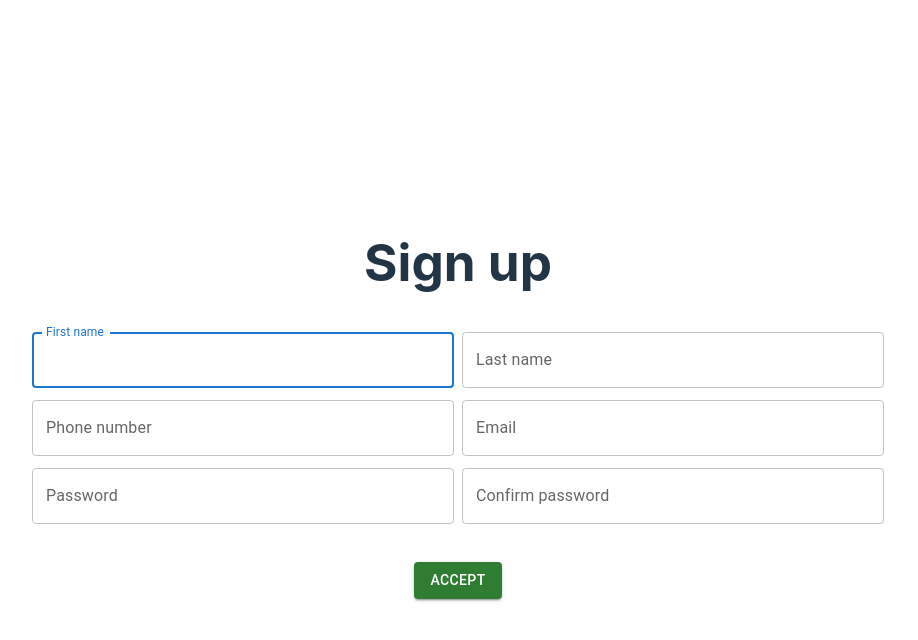
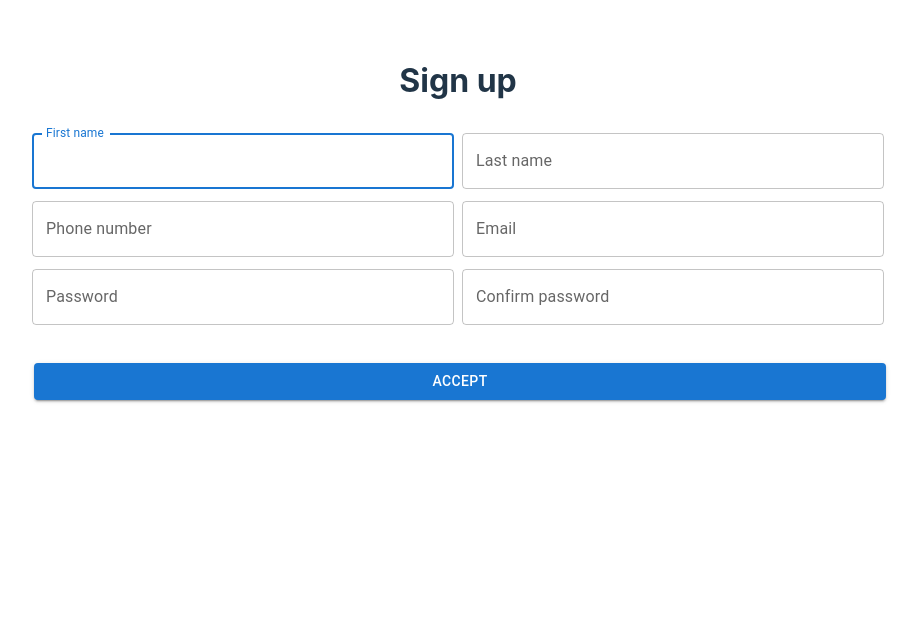
Before and after one commit to aledeloss/sign-up-form, a React (Vite) app: page / in a window 1280 px wide. Shown: the top 640 px of the page, without its empty margins (182-1100 px from the left). Built offline with nearby package versions, Linux system fonts and the light colour scheme.

Commit message:
Add styles

```diff
--- a/src/App.css
+++ b/src/App.css
@@ -1,41 +1,5 @@
 #root {
   max-width: 1280px;
   margin: 0 auto;
-  padding: 2rem;
   text-align: center;
 }
-
-.logo {
-  height: 6em;
-  padding: 1.5em;
-  will-change: filter;
-}
-.logo:hover {
-  filter: drop-shadow(0 0 2em #646cffaa);
-}
-.logo.react:hover {
-  filter: drop-shadow(0 0 2em #61dafbaa);
-}
-
-@keyframes logo-spin {
-  from {
-    transform: rotate(0deg);
-  }
-  to {
-    transform: rotate(360deg);
-  }
-}
-
-@media (prefers-reduced-motion: no-preference) {
-  a:nth-of-type(2) .logo {
-    animation: logo-spin infinite 20s linear;
-  }
-}
-
-.card {
-  padding: 2em;
-}
-
-.read-the-docs {
-  color: #888;
-}
--- a/src/components/Form/index.tsx
+++ b/src/components/Form/index.tsx
@@ -104,8 +104,8 @@ const Form = ({
       <Button
         type='submit'
         variant='contained'
-        color='success'
-        sx={{ margin: '2px' }}
+        color='primary'
+        sx={{ margin: '2px', width: '100%' }}
       >
         Accept
       </Button>
--- a/src/index.css
+++ b/src/index.css
@@ -5,8 +5,8 @@
   font-weight: 400;
 
   color-scheme: light dark;
-  color: rgba(255, 255, 255, 0.87);
-  background-color: #242424;
+  color: #213547;
+  background-color: #ffffff;
 
   font-synthesis: none;
   text-rendering: optimizeLegibility;
@@ -15,56 +15,10 @@
   -webkit-text-size-adjust: 100%;
 }
 
-a {
-  font-weight: 500;
-  color: #646cff;
-  text-decoration: inherit;
-}
-a:hover {
-  color: #535bf2;
-}
-
 body {
   margin: 0;
+  margin-top: 3em;
   display: flex;
-  place-items: center;
   min-width: 320px;
   min-height: 100vh;
 }
-
-h1 {
-  font-size: 3.2em;
-  line-height: 1.1;
-}
-
-button {
-  border-radius: 8px;
-  border: 1px solid transparent;
-  padding: 0.6em 1.2em;
-  font-size: 1em;
-  font-weight: 500;
-  font-family: inherit;
-  background-color: #1a1a1a;
-  cursor: pointer;
-  transition: border-color 0.25s;
-}
-button:hover {
-  border-color: #646cff;
-}
-button:focus,
-button:focus-visible {
-  outline: 4px auto -webkit-focus-ring-color;
-}
-
-@media (prefers-color-scheme: light) {
-  :root {
-    color: #213547;
-    background-color: #ffffff;
-  }
-  a:hover {
-    color: #747bff;
-  }
-  button {
-    background-color: #f9f9f9;
-  }
-}
```
